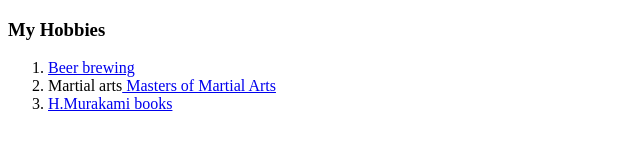
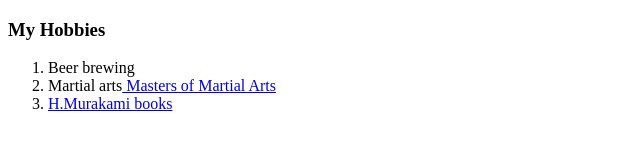
Before and after one commit to matylda-bit/Tanaka-san, a plain HTML site: page hobbies.html in a window 1280 px wide. Shown: the full height of the page, 0-640 px from the left. Drawn offline with Linux system fonts and the light colour scheme.

Commit message:
Update hobbies.html

```diff
--- a/hobbies.html
+++ b/hobbies.html
@@ -7,7 +7,7 @@
   <body>
   <h3>My Hobbies</h3>
   <ol>
-      <li><a href="https://www.brewuk.co.uk/new-to-brewing">Beer brewing</a></li>
+      <li>Beer brewing</li>
       <li>Martial arts<a href ="https://www.youtube.com/watch?v=kzWvyE5_jPg"> Masters of Martial Arts</a></li>
       <li><a href="http://www.harukimurakami.com/"> H.Murakami books</a></li>
     </ol>
```
